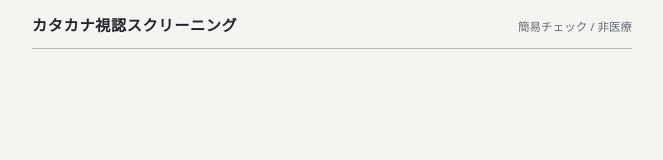
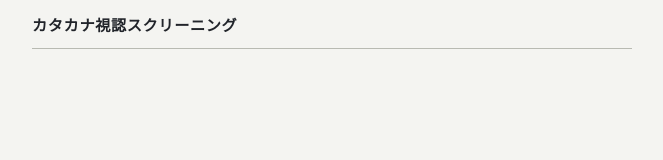
Before and after one commit to yuma-lam04/katakanaScanning, a React (Vite) app: page / in a window 1280 px wide. Shown: the top 160 px of the page, without its empty margins (308-971 px from the left). Built offline with nearby package versions, Linux system fonts and the light colour scheme.

Commit message:
fix: 結果とヘッダーの補助表示を整理する

```diff
--- a/src/App.tsx
+++ b/src/App.tsx
@@ -89,17 +89,15 @@ function App() {
 
   return (
     <div className="container">
-      <header className="app-header">
-        <h1 className="app-title">カタカナ視認スクリーニング</h1>
-        <span className="app-note">簡易チェック / 非医療</span>
-      </header>
+        <header className="app-header">
+          <h1 className="app-title">カタカナ視認スクリーニング</h1>
+        </header>
       {view === 'home' && <Home onStart={handleStartSetup} />}
       {view === 'setup' && <Setup initialConfig={config} onStart={handleStartTest} onPractice={handleStartPractice} onHistory={handleOpenHistory} />}
       {view === 'test' && <TestRunner config={runConfig} onComplete={handleTestComplete} onAbort={handleHome} isPractice={isPractice} />}
       {view === 'results' && (
         <Results
           results={sessionResults}
-          config={runConfig}
           historySaveFailed={historySaveFailed}
           onRestart={handleRestart}
         />
--- a/src/index.css
+++ b/src/index.css
@@ -77,12 +77,6 @@ h3 { font-size: 1rem; }
   font-weight: 700;
   letter-spacing: 0.04em;
   margin: 0;
-}
-
-.app-header .app-note {
-  font-size: 0.72rem;
-  color: var(--ink-3);
-  white-space: nowrap;
 }
 
 .screen {
--- a/src/views/Results.tsx
+++ b/src/views/Results.tsx
@@ -1,16 +1,14 @@
 import { useMemo, type FC } from 'react';
-import type { TestConfig, TrialResult } from '../types';
+import type { TrialResult } from '../types';
 import { exportHistory } from '../core/storage';
-import { getFontLabel } from '../core/fonts';
 
 interface ResultsProps {
     results: TrialResult[];
-    config: TestConfig;
     historySaveFailed?: boolean;
     onRestart: () => void;
 }
 
-export const Results: FC<ResultsProps> = ({ results, config, historySaveFailed = false, onRestart }) => {
+export const Results: FC<ResultsProps> = ({ results, historySaveFailed = false, onRestart }) => {
     const stats = useMemo(() => {
         const total = results.length;
         const correct = results.filter(r => r.isCorrect).length;
@@ -22,12 +20,6 @@ export const Results: FC<ResultsProps> = ({ results, config, historySaveFailed =
     return (
         <div className="screen" style={{ justifyContent: 'flex-start' }}>
             <h2 style={{ textAlign: 'center' }}>結果サマリ</h2>
-            <p className="meta-label mb-4" style={{ textAlign: 'center' }}>
-                {config.vocabularyLevel} / {config.wordLengthLevel} / {config.duration}ms / {config.inputMode}
-            </p>
-            <p className="text-small" style={{ textAlign: 'center' }}>
-                指定フォント: {getFontLabel(config.fontFamily)}。端末にない場合は代替フォントで表示されます。
-            </p>
 
             {historySaveFailed && (
                 <div className="notice mb-4">
```
